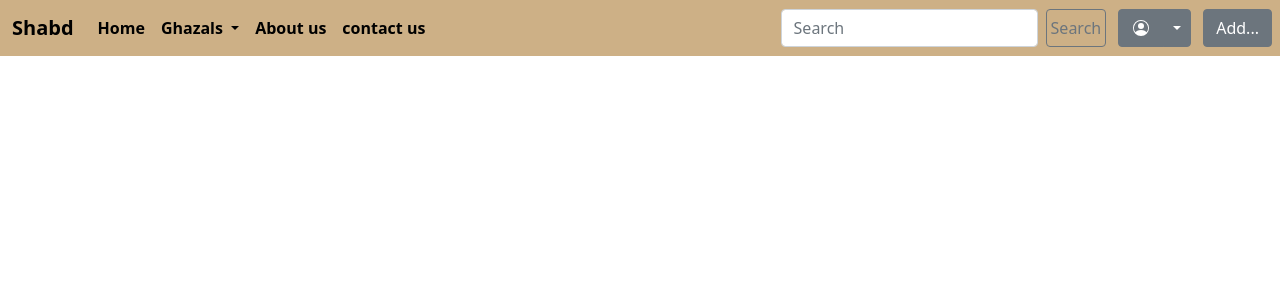
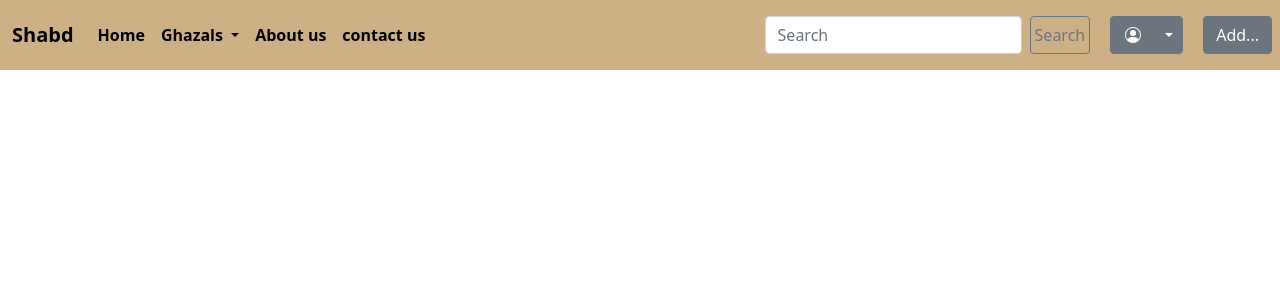
Before and after one commit to recklessguy/shad_django_project, a Django app: template templates/base.html in a window 1280 px wide. Shown: the top 300 px of the page. Run offline with Django 3.2, Linux system fonts and the light colour scheme; the template is opened without the code that fills it, so the values that code supplies are empty.

Commit message:
Update base.html

```diff
--- a/templates/base.html
+++ b/templates/base.html
@@ -60,7 +60,7 @@
       </div>
     </div>
     <!-- Example split danger button -->
-    <div class="btn-group">
+    <div class="btn-group my-2 mx-2">
       <button type="button" class="btn btn-secondary">
         <svg xmlns="http://www.w3.org/2000/svg" width="20" height="16" fill="currentColor" class="bi bi-person-circle"
           viewBox="0 0 16 16">
```
